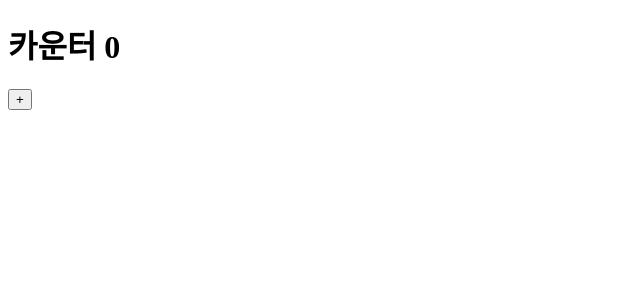
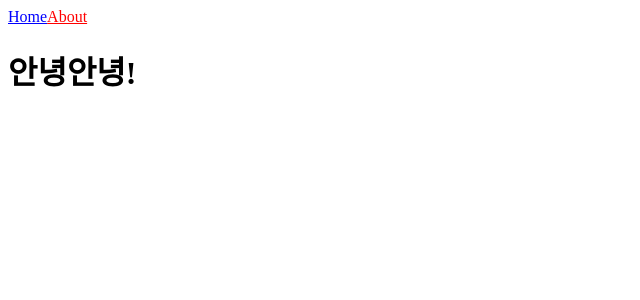
Before and after one commit to sryung1225/Nextjs_tutorial, a Next.js app: page / in a window 1280 px wide. Shown: the top 300 px of the page, without its empty margins (0-640 px from the left). Built offline with nearby package versions, Linux system fonts and the light colour scheme.

Commit message:
[📚 : practice] NavBar 만들기
- 앱 내 페이지로 이동하는 네비게이션을 만들 때에는 Link 컴포넌트를 사용
- useRouter Hook을 활용해서 현재 경로를 대조한 결과에 따라 인라인스타일 적용

```diff
--- /dev/null
+++ b/src/components/NavBar.tsx
@@ -0,0 +1,22 @@
+import Link from "next/link";
+import { useRouter } from "next/router";
+
+export default function NavBar() {
+  const router = useRouter();
+  return (
+    <nav>
+      <Link
+        style={{ color: router.pathname === "/" ? "blue" : "red" }}
+        href="/"
+      >
+        Home
+      </Link>
+      <Link
+        style={{ color: router.pathname === "/about" ? "blue" : "red" }}
+        href="/about"
+      >
+        About
+      </Link>
+    </nav>
+  );
+}
--- a/src/pages/index.tsx
+++ b/src/pages/index.tsx
@@ -1,11 +1,10 @@
-import { useState } from "react";
+import NavBar from "@/components/NavBar";
 
 export default function Home() {
-  const [counter, setCounter] = useState(0);
   return (
     <div>
-      <h1>카운터 {counter}</h1>
-      <button onClick={() => setCounter((prev) => prev + 1)}>+</button>
+      <NavBar />
+      <h1>안녕안녕!</h1>
     </div>
   );
 }
```
Also changed, not shown: src/pages/about.tsx (+8 -1 lines).
